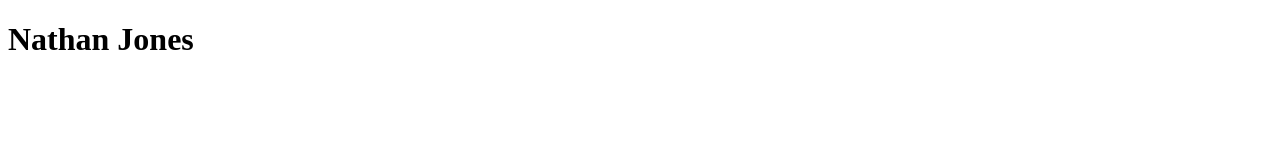
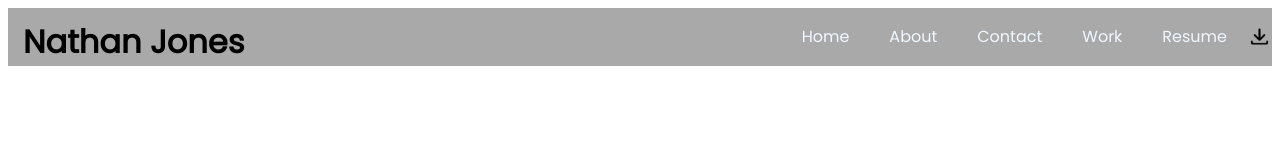
Before and after one commit to njonescoding/portfolioWebsite, a plain HTML site: page index.html in a window 1280 px wide. Drawn offline with Linux system fonts and the light colour scheme.

Commit message:
Nav Bar
Created and Styled Nav Bar

```diff
--- a/index.html
+++ b/index.html
@@ -2,12 +2,21 @@
 <html>
     <head>
         <Title>Nathan Jones</Title>
-        <div class="Top Bar">
-            <h1>Nathan Jones</h1>
-        </div>
+        <link rel="stylesheet" type="text/css" href="main.css">
+        <link href='https://fonts.googleapis.com/css?family=Poppins' rel='stylesheet'>
+        <meta charset="utf-8">
     </head>
 
     <body>
-
+        <div class="header">
+            <h1>Nathan Jones</h1>
+            <ul class="navBar">
+                <li><a href="index.html">Home</a></li>
+                <li><a href="index.html#about">About</a></li>
+                <li><a href="index.html#contact">Contact</a></li>
+                <li><a href="index.html#work">Work</a></li>
+                <li><a href="index.html" download="Resume.pdf">Resume</a> <img id="downloadIcon" src="images/download-icon.png"></li>
+            </ul>
+        </div>
     </body>
 </html>
--- a/main.css
+++ b/main.css
@@ -0,0 +1,29 @@
+html {
+    font-family:Poppins;
+}
+.header{
+    background-color:darkgray;
+    overflow:hidden;
+
+}
+h1{
+    width:25%;
+    margin:0;
+    padding: 10px 0px 0px 15px;
+    float:left;
+}
+ul.navBar{
+    display:inline-flex;
+    list-style-type: none;
+    float:right
+}
+ul.navBar li a{
+    padding:20px;
+    color:aliceblue;
+    text-decoration: none;
+}
+#downloadIcon{
+    width:25px;
+    float:right;
+
+}
```
Also changed, not shown: images/download-icon.png (added), 1 other file.
